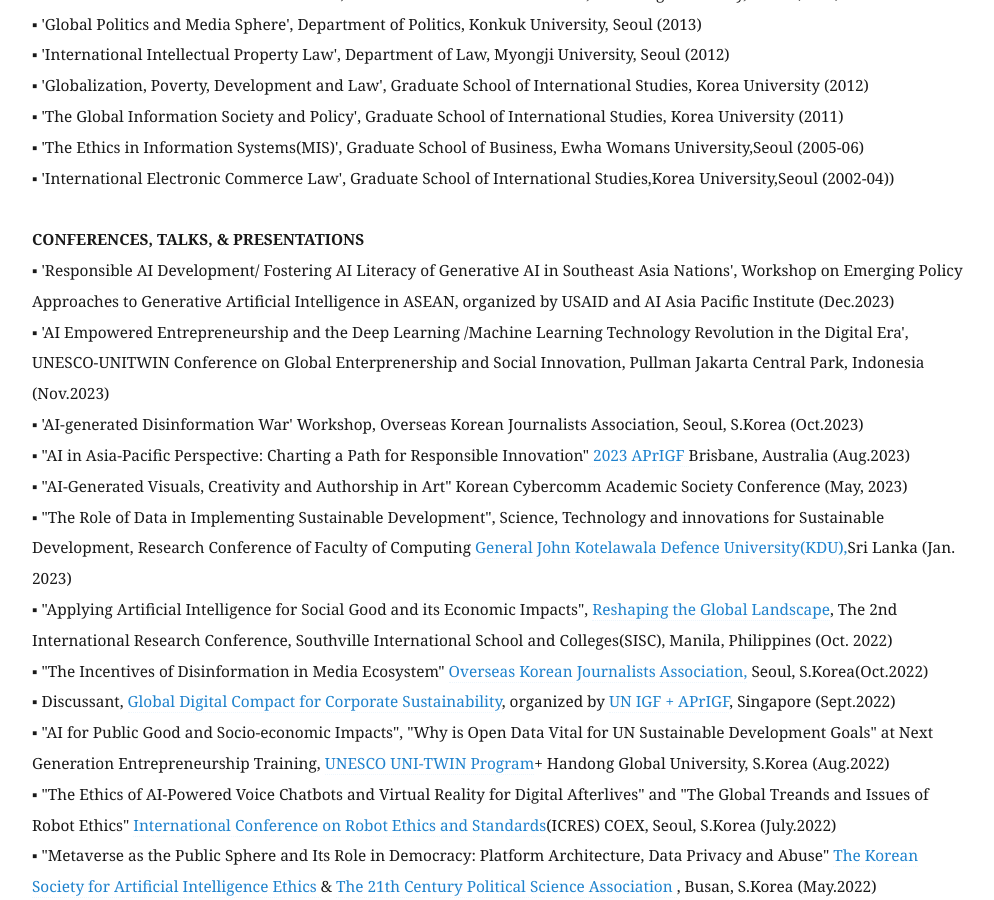
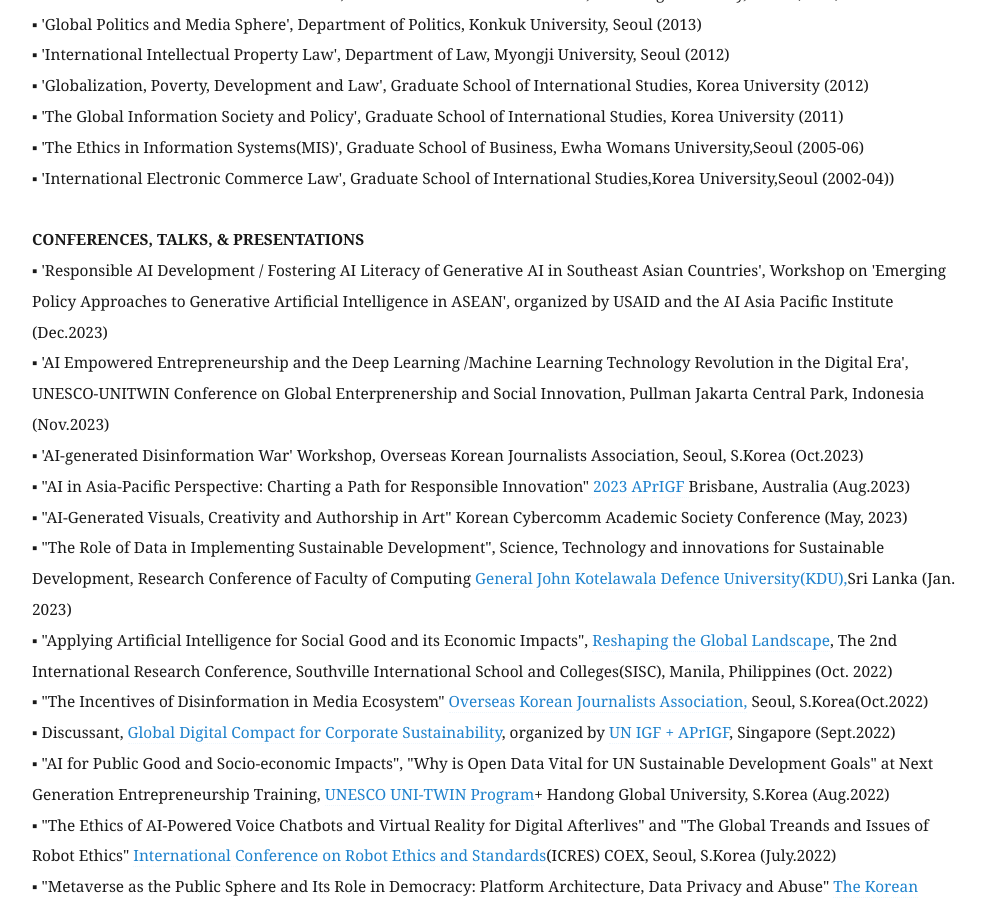
Before and after one commit to eunchangchoi/eunchangchoi.github.io, a Jekyll site: the page built from index.md, in a window 1280 px wide and 900 px high, scrolled down 4331 px. Shown: the whole window, without its empty margins (68-1062 px from the left). Built offline with Jekyll 4.4.1, drawn with Linux system fonts in a browser that asks for light colours.

Commit message:
Update index.md

```diff
--- a/index.md
+++ b/index.md
@@ -95,7 +95,7 @@
 ▪ 'International Electronic Commerce Law', Graduate School of International Studies,Korea University,Seoul (2002-04)) <br>
     <br>
  <strong> CONFERENCES, TALKS, & PRESENTATIONS </strong> <br>
-▪ 'Responsible AI Development/ Fostering AI Literacy of Generative AI in Southeast Asia Nations', Workshop on Emerging Policy Approaches to Generative Artificial Intelligence in ASEAN, organized by USAID and AI Asia Pacific Institute (Dec.2023) <br>
+▪ 'Responsible AI Development / Fostering AI Literacy of Generative AI in Southeast Asian Countries', Workshop on 'Emerging Policy Approaches to Generative Artificial Intelligence in ASEAN', organized by USAID and the AI Asia Pacific Institute (Dec.2023) <br>
 ▪ 'AI Empowered Entrepreneurship and the Deep Learning /Machine Learning Technology Revolution in the Digital Era', UNESCO-UNITWIN Conference on Global Enterprenership and Social Innovation, Pullman Jakarta Central Park, Indonesia (Nov.2023) <br>
 ▪ 'AI-generated Disinformation War' Workshop, Overseas Korean Journalists Association, Seoul, S.Korea (Oct.2023) <br>
 ▪ "AI in Asia-Pacific Perspective: Charting a Path for Responsible Innovation"<a href="https://forms.for.asia/proposal/?proposalform=NjQ1N2JkN2I4YmY3Yi8vMjMvLzEyNTQvLzA="> 2023 APrIGF </a> Brisbane, Australia (Aug.2023) <br>
```
